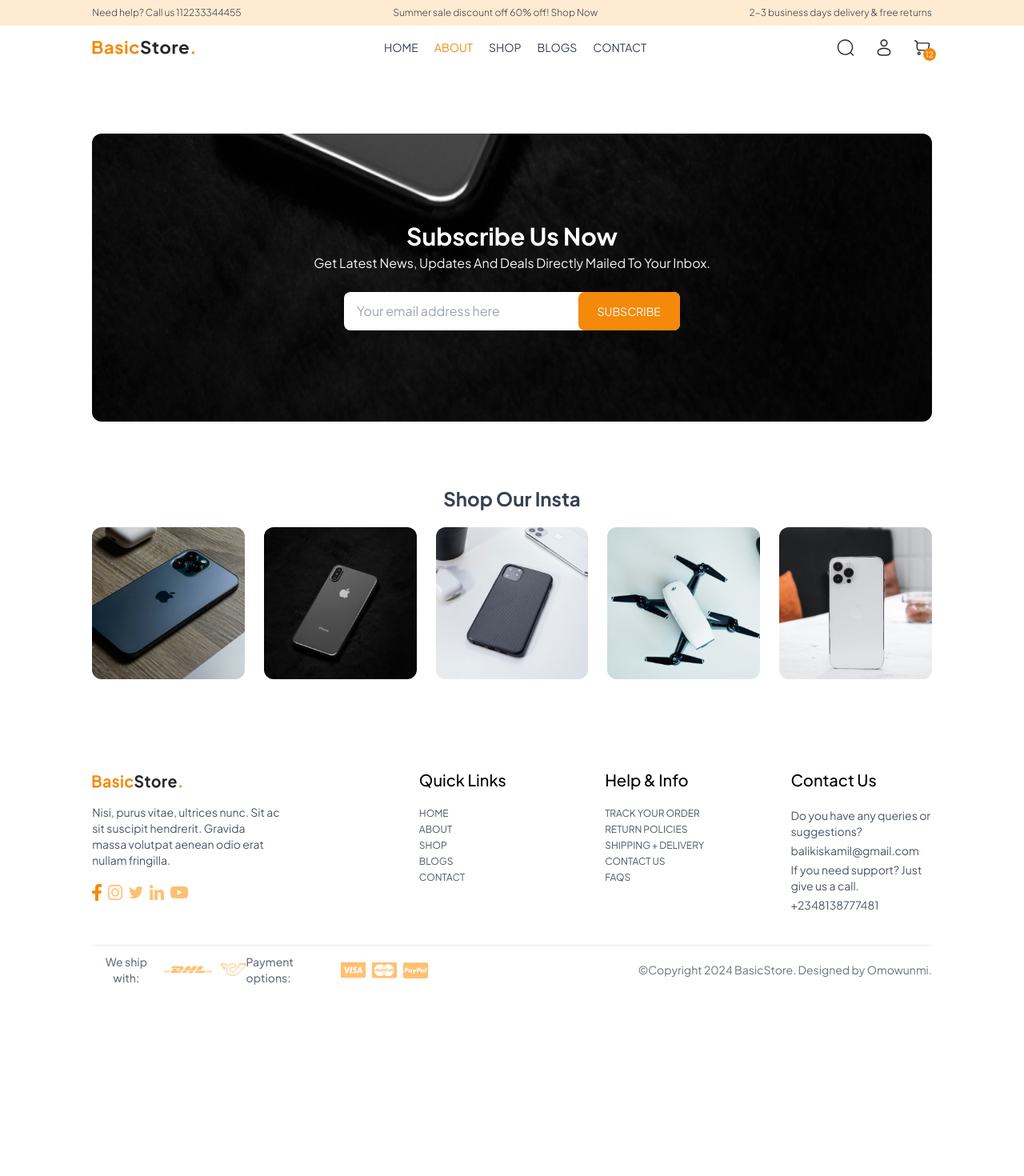
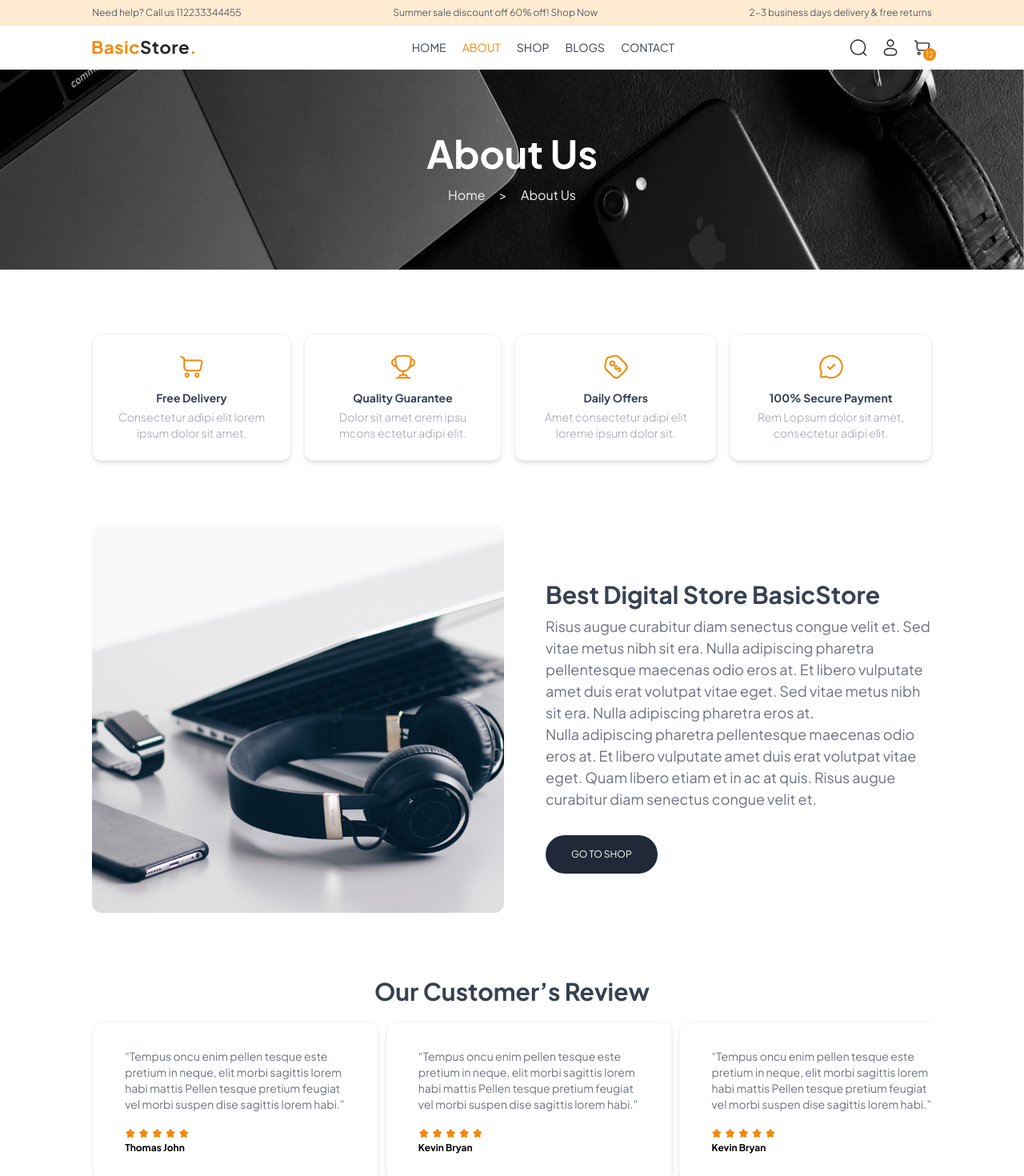
Before and after one commit to Omowunmikamil/BasicStore, a React (Vite) app in the folder frontend/: page /about in a window 1280 px wide. Shown: the top 1470 px of the page at 80% size. Before the commit the page ends 1242 px from the top, so only its background shows below. Built offline with nearby package versions, Linux system fonts and the light colour scheme.

Commit message:
Enhance responsiveness and styling across multiple components. update About page layout and functionality

```diff
--- a/frontend/src/App.jsx
+++ b/frontend/src/App.jsx
@@ -21,7 +21,7 @@ const App = () => {
     <div>
       <ToastContainer />
       <SalesHearder />
-      <div className="px-4 sm:px-[5vw] md:px-[7vw] lg:px-[9vw]">
+      <div className="">
         <Navbar />
         {/* Main Content */}
         <Routes>
@@ -29,7 +29,7 @@ const App = () => {
           <Route path="/about" element={<About />} />
           <Route path="/shop" element={<Shop />} />
           <Route path="/blogs" element={<Blogs />} />
-          <Route path="/pages" element={<Pages />} />
+          <Route path="/pages/:blogId" element={<Pages />} />
           <Route path="/contact" element={<Contact />} />
           <Route path="/login" element={<Login />} />
           <Route path="/product/:productId" element={<Product />} />
--- a/frontend/src/components/Button.jsx
+++ b/frontend/src/components/Button.jsx
@@ -5,7 +5,7 @@ const Button = (props) => {
     <div>
       <button
         onClick={props.onClick}
-        className={`${props.className} text-xs md-text-sm text-white bg-gray-800 py-2 px-6 rounded-full hover:bg-gray-600`}
+        className={`${props.className} text-xs md-text-sm text-white bg-gray-800 py-4 px-8 rounded-full hover:bg-gray-600`}
       >
         {props.text}
       </button>
--- a/frontend/src/components/Footer.jsx
+++ b/frontend/src/components/Footer.jsx
@@ -2,7 +2,7 @@ import { assets } from "../assets/assets";
 
 function Footer() {
   return (
-    <div>
+    <div className="px-4 sm:px-[5vw] md:px-[7vw] lg:px-[9vw]">
       {/* Main layout of the footer section */}
       <div className="flex flex-col lg:grid grid-cols-[2fr_1fr_1fr_1fr] gap-14 my-10 mt-28 text-sm">
         {/* Logo and company description */}
--- /dev/null
+++ b/frontend/src/components/HerderBanner.jsx
@@ -0,0 +1,39 @@
+import { assets } from "../assets/assets";
+
+const HerderBanner = (props) => {
+  return (
+    <div className="w-full relative">
+      <img
+        src={assets.pageHeaderBg}
+        alt="Herder Background Image"
+        className="z-2 h-[150px] md:h-[250px] w-full"
+      />
+      <div className="absolute z-10 top-0 bottom-0 w-full text-white flex flex-col justify-center">
+        <h1 className="text-3xl sm:text-5xl font-bold text-center mb-2 md:mb-4">
+          {props.h1}
+        </h1>
+        <div className="flex justify-center">
+          <div className="flex justify-between w-32 md:w-40">
+            <a
+              href="/"
+              className="text-sm md:text-base text-gray-100 text-center"
+            >
+              {props.text1}
+            </a>
+            <span className="text-sm md:text-base text-gray-100 text-center">
+              &gt;
+            </span>
+            <a
+              href="/about"
+              className="text-sm md:text-base text-gray-100 text-center"
+            >
+              {props.text2}
+            </a>
+          </div>
+        </div>
+      </div>
+    </div>
+  );
+};
+
+export default HerderBanner;
--- a/frontend/src/components/InstaShop.jsx
+++ b/frontend/src/components/InstaShop.jsx
@@ -1,9 +1,8 @@
-import React from "react";
 import { instaItems } from "../assets/assets";
 
 const InstaShop = () => {
   return (
-    <div className="mt-20">
+    <div className="px-4 sm:px-[5vw] md:px-[7vw] lg:px-[9vw] mt-20">
       <h2>Shop Our Insta</h2>
       <div className="grid grid-cols-2 sm:grid-cols-2 md:grid-col-3 lg:grid-cols-5 gap-6 gap-y-6">
         {instaItems && instaItems.length > 0 ? (
--- a/frontend/src/components/Navbar.jsx
+++ b/frontend/src/components/Navbar.jsx
@@ -7,6 +7,7 @@ const Navbar = () => {
   const [visible, setVisible] = useState(false); // set menu visibility
 
   return (
+    <div className="px-4 sm:px-[5vw] md:px-[7vw] lg:px-[9vw]">
       <div className="flex justify-between items-center py-4">
         {/* Logo - Link to the Home Page */}
         <Link to="/">
@@ -18,6 +19,7 @@ const Navbar = () => {
         </Link>
 
         {/* Main Nav links, Hidden on smaller Screen */}
+        <div className="flex justify-between items-center lg:w-[650px]">
           <ul className="hidden lg:flex text-gray-700 text-sm gap-5">
             <NavLink to="/">HOME</NavLink>
 
@@ -31,7 +33,7 @@ const Navbar = () => {
           </ul>
 
           {/* Icons: search, profile, cart, and menu for small screens */}
-      <div className="flex items-center gap-3 md:gap-4 lg:gap-6">
+          <div className="flex items-center gap-3 md:gap-4 lg:gap-4">
             <img
               src={assets.search}
               alt="Search"
@@ -47,7 +49,7 @@ const Navbar = () => {
                   className="w-4 sm:w-6 rounded-full cursor-pointer"
                 />
               </Link>
-          <div className="dropdown-menu group-hover:block hidden absolute right-0 pt-4">
+              <div className="dropdown-menu group-hover:block hidden absolute z-20 right-0 pt-4">
                 <div className="flex flex-col gap-2 w-36 py-3 px-5 bg-saleBg bg-opacity-40 text-gray-500 rounded">
                   <p className="cursor-pointer hover:text-black">My Profile</p>
                   <p className="cursor-pointer hover:text-black">Orders</p>
@@ -70,10 +72,11 @@ const Navbar = () => {
               onClick={() => setVisible(true)}
             />
           </div>
+        </div>
 
         {/* Mobile Menu */}
         <div
-        className={`bg-saleBg bg-opacity-60 z-10 backdrop-blur-md absolute top-0 bottom-0 right-0 overflow-hidden lg:hidden transition-all ${
+          className={`bg-saleBg bg-opacity-60 z-20 backdrop-blur-md absolute top-0 bottom-0 right-0 overflow-hidden lg:hidden transition-all ${
             visible ? "w-2/4" : "w-0"
           }`}
         >
@@ -124,6 +127,7 @@ const Navbar = () => {
           </div>
         </div>
       </div>
+    </div>
   );
 };
 
--- a/frontend/src/components/NewsTeller.jsx
+++ b/frontend/src/components/NewsTeller.jsx
@@ -8,6 +8,7 @@ const NewsTeller = (e) => {
   };
 
   return (
+    <div className="px-4 sm:px-[5vw] md:px-[7vw] lg:px-[9vw]">
       <div className="flex justify-center items-center relative mt-20">
         <img
           src={assets.subcribeBg}
@@ -43,6 +44,7 @@ const NewsTeller = (e) => {
           </form>
         </div>
       </div>
+    </div>
   );
 };
 
--- a/frontend/src/components/Review.jsx
+++ b/frontend/src/components/Review.jsx
@@ -31,7 +31,7 @@ const Review = () => {
       >
         {assets.reviews.map((review, index) => (
           <SwiperSlide key={index}>
-            <div className="flex flex-col justify-center items-start py-8 px-10 w-full lg:w-[22.5rem] bg-white rounded-xl shadow-md border border-tesBorder">
+            <div className="flex flex-col justify-center items-start py-8 px-10 w-full lg:w-[22.4rem] bg-white rounded-xl shadow-md border border-tesBorder">
               <p className="text-sm text-gray-500">{review.text}</p>
               <img src={assets.stars} alt="Stars" className="w-20 mt-5 mb-1" />
               <p className="text-xs font-bold">{review.author}</p>
--- a/frontend/src/components/SalesHearder.jsx
+++ b/frontend/src/components/SalesHearder.jsx
@@ -11,7 +11,7 @@ const SalesHeader = () => {
       </div>
 
       {/* Mobile/Tablet view with Marquee pinned at the top */}
-      <div className="bg-saleBg bg-opacity-60 backdrop-blur-md px-2 py-2 z-30 w-full lg:hidden">
+      <div className="bg-saleBg bg-opacity-60 backdrop-blur-md px-2 py-2 z-10 w-full lg:hidden">
         <Marquee speed={50} gradient={false}>
           <div className="flex items-center text-gray-700 font-light text-xs mr-6">
             <p className="whitespace-nowrap mx-6">
--- a/frontend/src/index.css
+++ b/frontend/src/index.css
@@ -6,7 +6,7 @@
 
 @layer base {
   h2 {
-    @apply my-5 text-gray-700 text-2xl text-center font-bold;
+    @apply my-5 text-gray-700 text-2xl md:text-3xl text-center font-bold;
   }
 }
 
--- a/frontend/src/pages/About.jsx
+++ b/frontend/src/pages/About.jsx
@@ -1,7 +1,55 @@
-import React from "react";
+import { assets } from "../assets/assets";
+import HerderBanner from "../components/HerderBanner";
+import OurPolicies from "../components/OurPolicies";
+import Testimonials from "../components/Testimonials";
+import Button from "../components/Button";
+import { useContext } from "react";
+import { ShopContext } from "../context/ShopContext";
 
 const About = () => {
-  return <div></div>;
+  const { navigate } = useContext(ShopContext);
+
+  const handlesubmit = () => {
+    navigate("/shop");
+  };
+
+  return (
+    <div className="">
+      <HerderBanner h1={"About Us"} text1={"Home "} text2={" About Us"} />
+      <div className="px-4 sm:px-[5vw] md:px-[7vw] lg:px-[9vw]">
+        <OurPolicies />
+        <div className="mt-20">
+          <div className="flex justify-between items-center">
+            <div className="w-[49%]">
+              <img src={assets.aboutImg} alt="" className="w-full rounded-xl" />
+            </div>
+            <div className="w-[46%]">
+              <h2 className="text-left mb-2">Best Digital Store BasicStore</h2>
+              <p className="text-gray-500 text-[18px]">
+                Risus augue curabitur diam senectus congue velit et. Sed vitae
+                metus nibh sit era. Nulla adipiscing pharetra pellentesque
+                maecenas odio eros at. Et libero vulputate amet duis erat
+                volutpat vitae eget. Sed vitae metus nibh sit era. Nulla
+                adipiscing pharetra eros at.
+              </p>
+              <p className="text-gray-500 text-[18px]">
+                Nulla adipiscing pharetra pellentesque maecenas odio eros at. Et
+                libero vulputate amet duis erat volutpat vitae eget. Quam libero
+                etiam et in ac at quis. Risus augue curabitur diam senectus
+                congue velit et.
+              </p>
+              <Button
+                text={"GO TO SHOP"}
+                className={"mt-8"}
+                onClick={handlesubmit}
+              />
+            </div>
+          </div>
+        </div>
+        <Testimonials />
+      </div>
+    </div>
+  );
 };
 
 export default About;
--- a/frontend/src/pages/Home.jsx
+++ b/frontend/src/pages/Home.jsx
@@ -8,7 +8,7 @@ import Testimonials from "../components/Testimonials";
 
 const Home = () => {
   return (
-    <div>
+    <div className="px-4 sm:px-[5vw] md:px-[7vw] lg:px-[9vw]">
       <Hero />
       <ShopCategory />
       <BestSeller />
```
Lines whose indentation alone changed are shown as unchanged.
